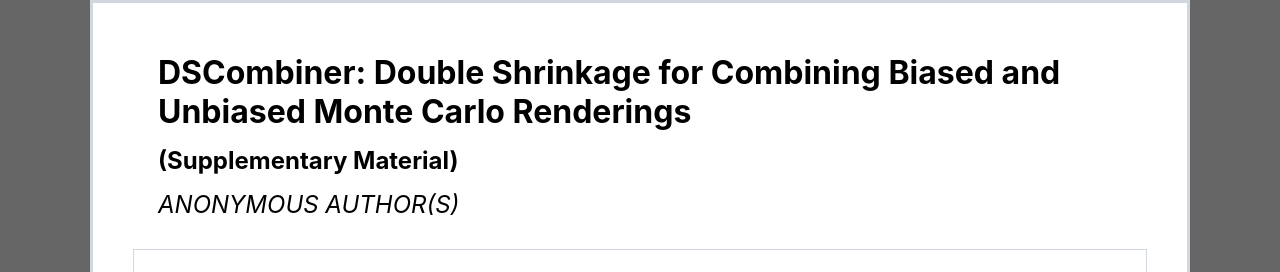
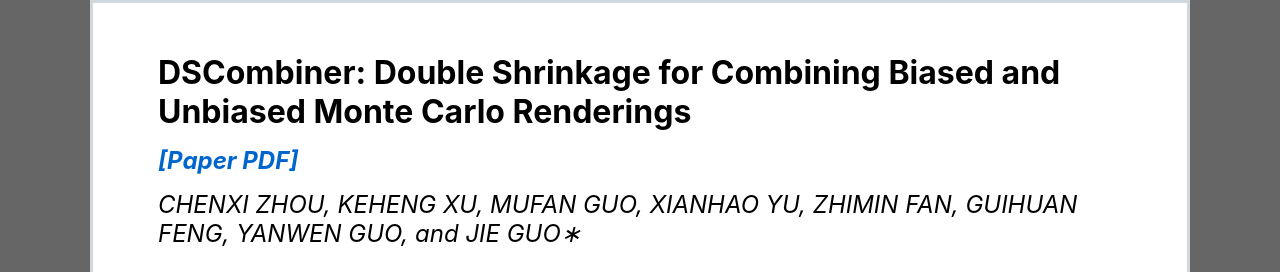
Before and after one commit to NJUCG/DSCombiner-Page, a plain HTML site: page index.html in a window 1280 px wide. Shown: the top 272 px of the page. Drawn offline with Linux system fonts and the light colour scheme.

Commit message:
feat: License, pdf, authors

```diff
--- a/index.html
+++ b/index.html
@@ -15,8 +15,10 @@
                 <div class="content">
                     <div class="pre-content">
                         <h1>DSCombiner: Double Shrinkage for Combining Biased and Unbiased Monte Carlo Renderings</h1>
-                        <h2>(Supplementary Material)</h2>
-                        <h2 class="authors">ANONYMOUS AUTHOR(S)</h2>
+                        <h2><a href="DSCombiner.pdf" target="_blank" class="pdf-link">[Paper PDF]</a></h2>
+                        <h2 class="authors">CHENXI ZHOU, KEHENG XU, MUFAN GUO, XIANHAO YU, ZHIMIN FAN, GUIHUAN FENG, YANWEN
+GUO, and JIE GUO∗
+                        </h2>
                     </div>
                     <div class="articles">
                         <div class="article overview">
--- a/public/css/main.css
+++ b/public/css/main.css
@@ -42,6 +42,15 @@ a::after {
 a:hover::after {
     width: 100%;
     transform: translateX(-50%);
+}
+
+/* PDF Link */
+a.pdf-link {
+    color: #0066cc;
+}
+
+a.pdf-link:hover {
+    color: #0052a3;
 }
 
 /* blockquote */
```
Also changed, not shown: 2 other files.
